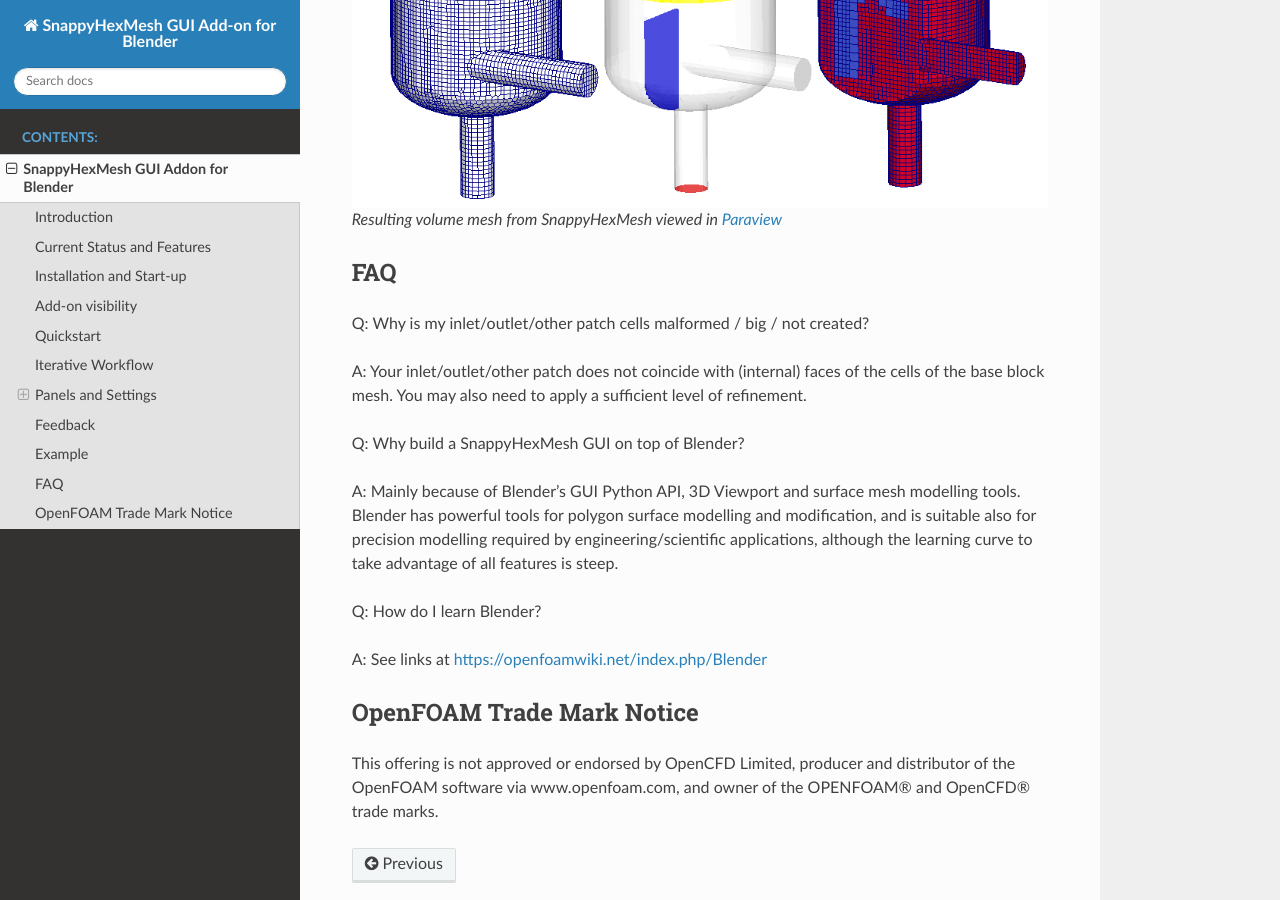
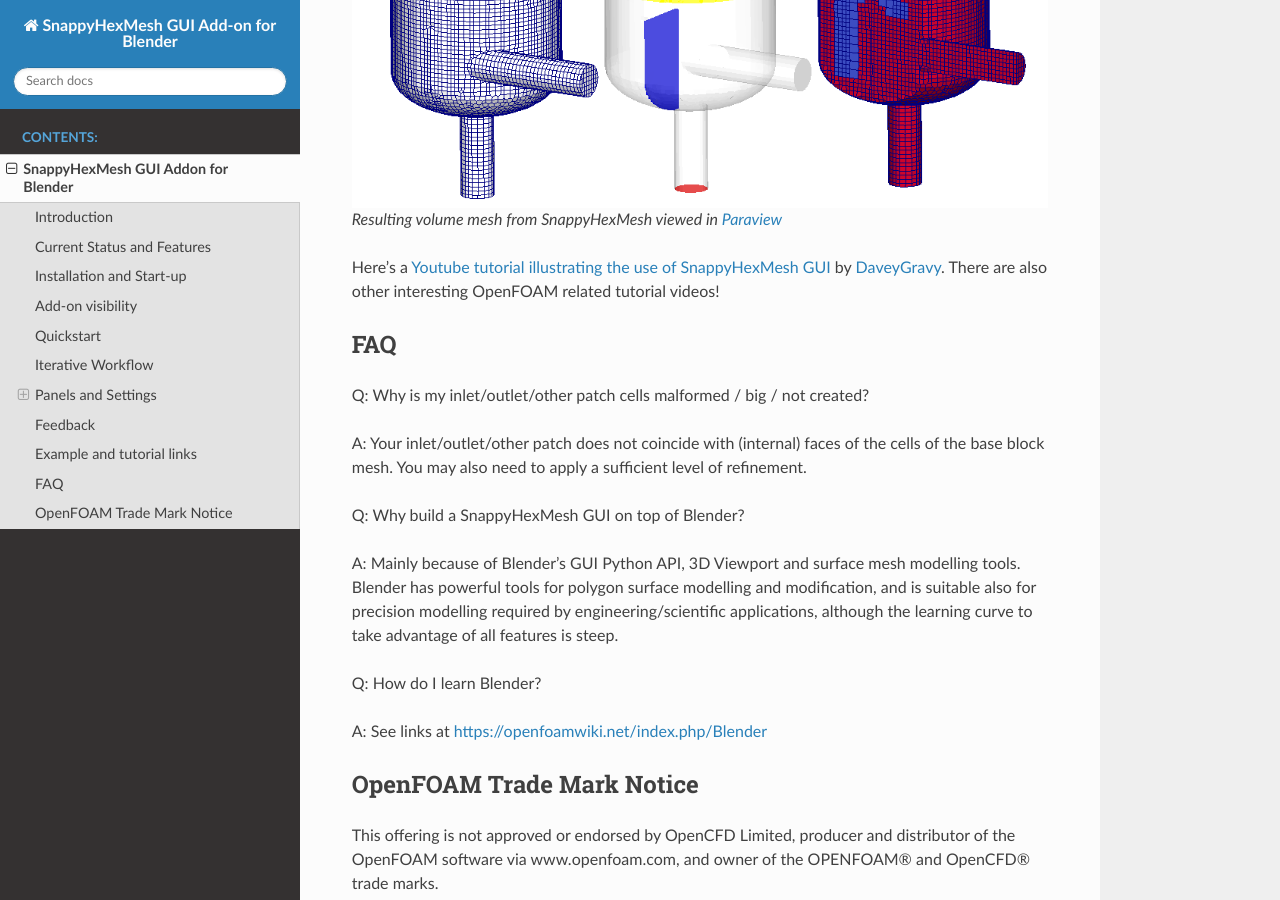
Before and after one commit to tkeskita/snappyhexmesh_gui, a Sphinx documentation site: the page built from docs/snappy_gui.rst, in a window 1280 px wide and 900 px high, scrolled down 8971 px. Built offline with Sphinx 7.4.7 and the Read the Docs theme 2.0.0, drawn with Linux system fonts in a browser that asks for light colours; some of the changed text lies outside the part shown.

Commit message:
Add processor directories to Clean Case Dir
- Now also processor* directories are cleaned up with the
  Clean Case Directory Operator.
- Found a nice tutorial in Youtube, added link to docs.

```diff
--- a/docs/snappy_gui.rst
+++ b/docs/snappy_gui.rst
@@ -276,8 +276,8 @@
 `File bug report in github
 <https://github.com/tkeskita/snappyhexmesh_gui/issues>`_
 
-Example
--------
+Example and tutorial links
+--------------------------
 
 A vessel example is located in the add-on's *example* folder called
 *vessel.blend*, which showcases some of the features.
@@ -289,6 +289,12 @@
 .. figure:: images/example_mesh_result.png
 
    Resulting volume mesh from SnappyHexMesh viewed in `Paraview`_
+
+Here's a `Youtube tutorial illustrating the use of SnappyHexMesh GUI
+<https://www.youtube.com/watch?v=9XuDQOAPSL0>`_ by
+`DaveyGravy <https://www.youtube.com/@daveygravy1207>`_.
+There are also other interesting OpenFOAM related tutorial videos!
+
 
 FAQ
 ---
```
Also changed, not shown: other parts of docs/snappy_gui.rst (+3 -3 lines), op_export.py (+8 -1 lines).
